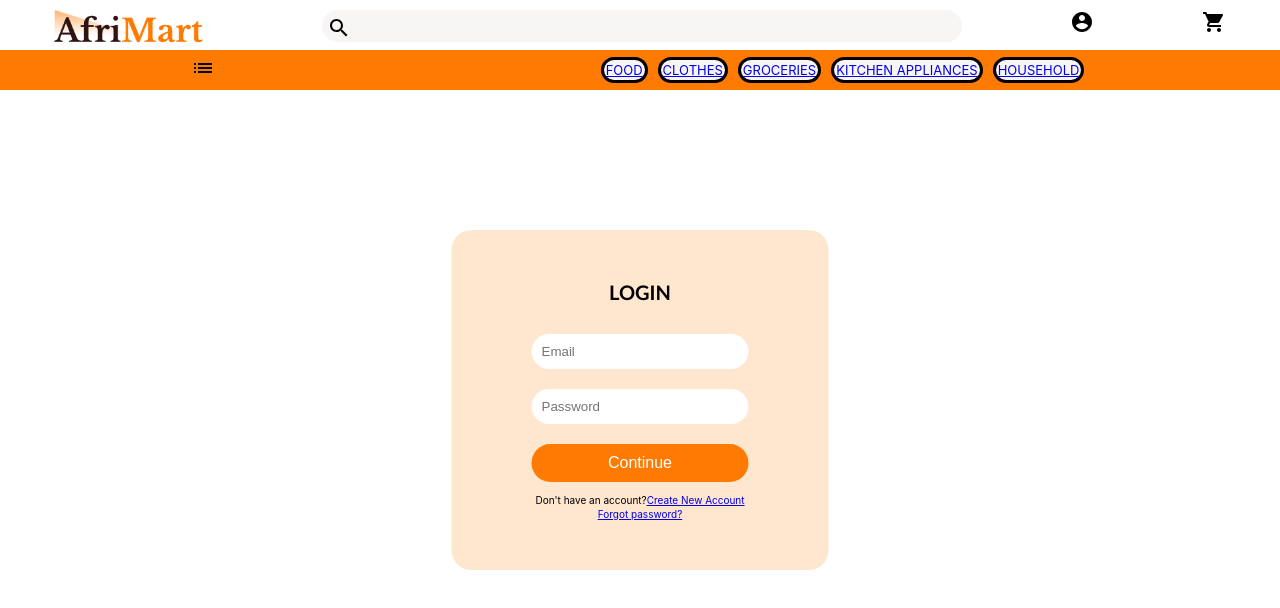
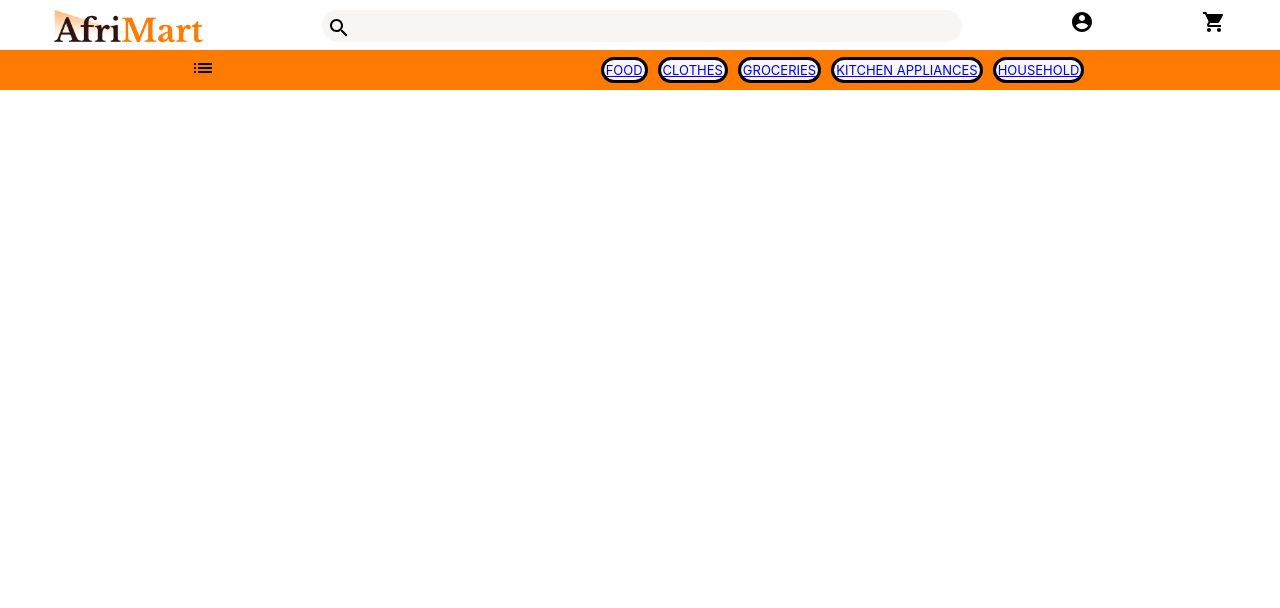
Before and after one commit to Afri-Mart/Frontend, a React (Create React App) app: page / in a window 1280 px wide. Shown: the top 608 px of the page. Built offline with nearby package versions, Linux system fonts and the light colour scheme.

Commit message:
modified

```diff
--- a/src/App.js
+++ b/src/App.js
@@ -11,7 +11,7 @@ function App () {
           {/*<SearchIcon />*/}
           <Header />
           <NavBar/>
-          <LoginForm/>
+          {/* <LoginForm/> */}
       </BrowserRouter>
     )
 
```
